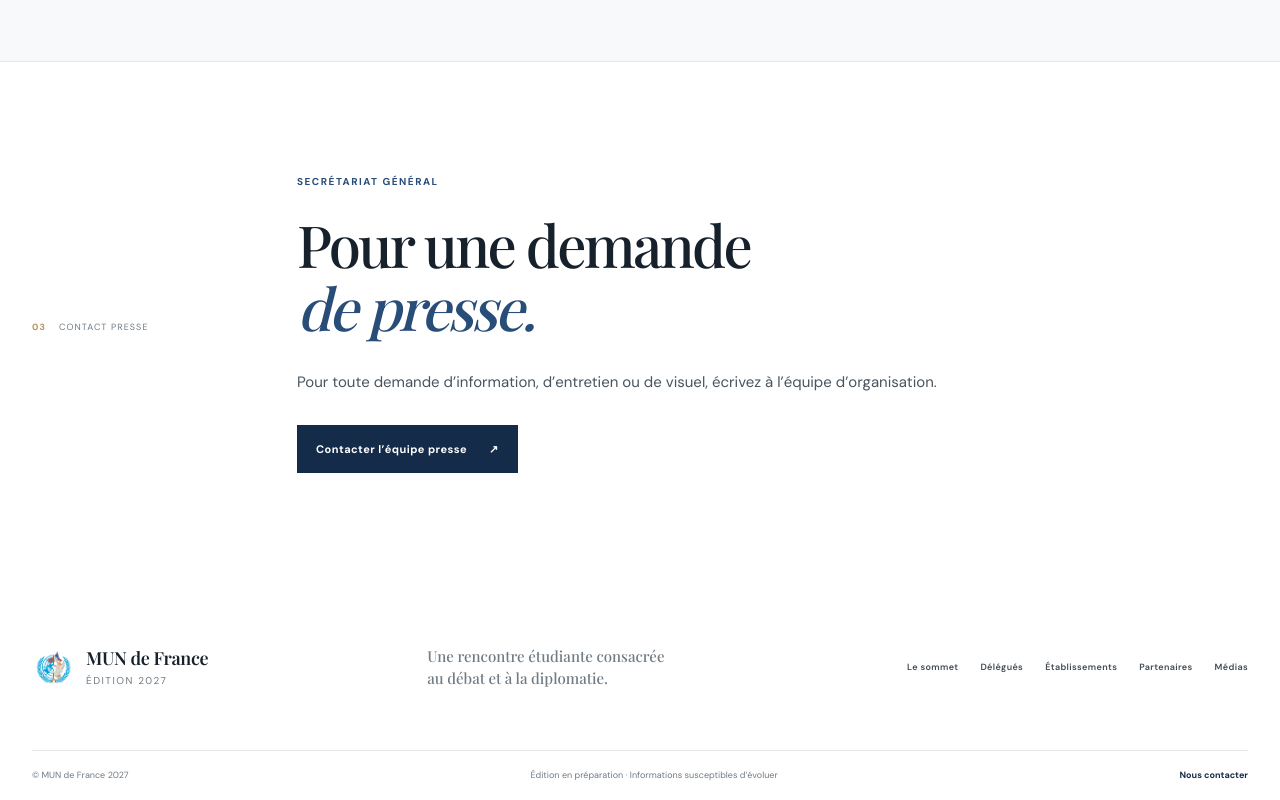
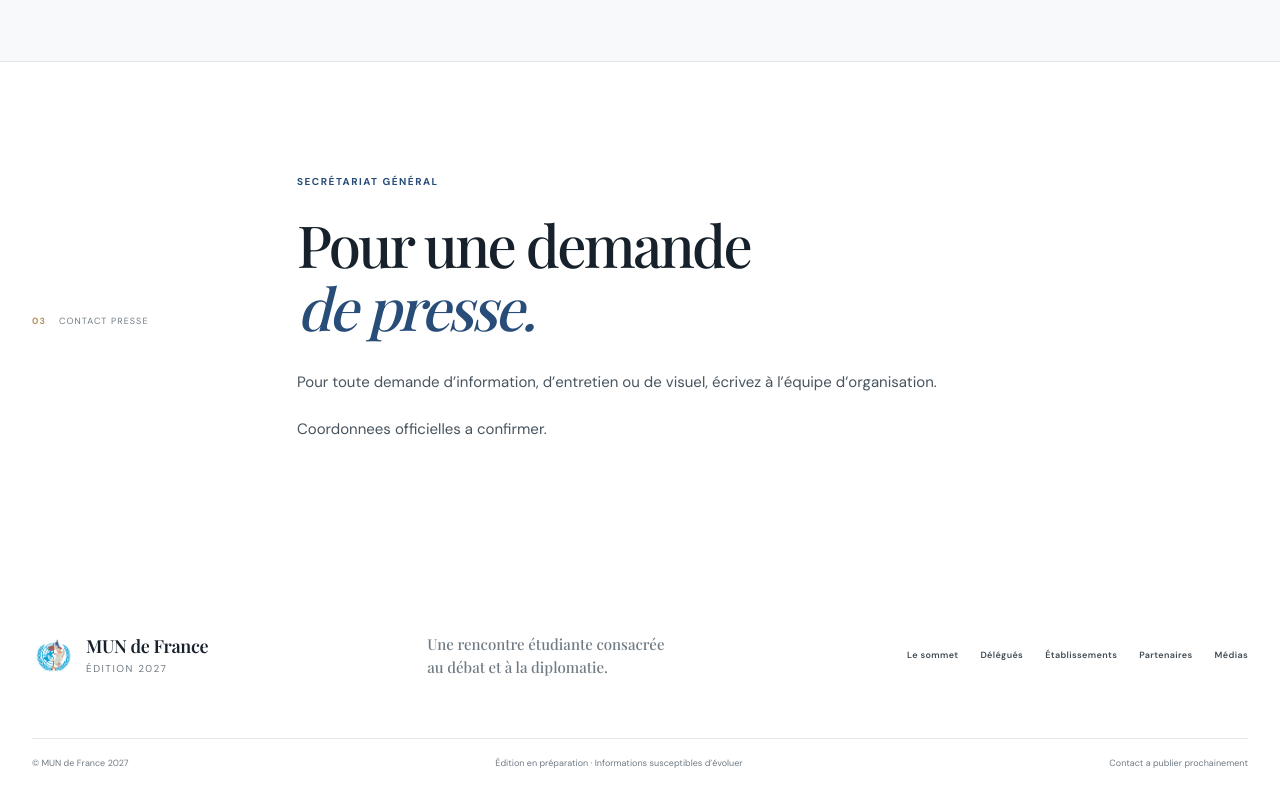
Before and after one commit to Beeple02/mdf, a plain HTML site: page outputs/mun-de-france/medias.html in a window 1280 px wide. Shown: the part 1717-2517 px from the top of the page. Drawn offline with nearby package versions, Linux system fonts and the light colour scheme; a web font is replaced by a local one.

Commit message:
Revise media section and update footer details
Updated the media section with new information and contact details for the press. Adjusted the footer to include upcoming contact information.

```diff
--- a/outputs/mun-de-france/medias.html
+++ b/outputs/mun-de-france/medias.html
@@ -1,8 +1,8 @@
 <!doctype html>
 <html lang="fr"><head><meta charset="utf-8"><meta name="viewport" content="width=device-width, initial-scale=1"><meta name="theme-color" content="#ffffff"><meta name="description" content="Informations et contact presse du MUN de France 2027."><title>Médias — MUN de France 2027</title><link rel="preconnect" href="https://fonts.googleapis.com"><link rel="preconnect" href="https://fonts.gstatic.com" crossorigin><link href="https://fonts.googleapis.com/css2?family=DM+Sans:wght@400;500;600;700&family=Playfair+Display:ital,wght@0,500;0,600;0,700;1,500&display=swap" rel="stylesheet"><script src="https://cdn.tailwindcss.com"></script><link rel="stylesheet" href="assets/site.css"></head>
 <body><a class="skip-link" href="#contenu">Aller au contenu principal</a><header class="site-header"><div class="header-inner"><a class="brand" href="index.html" aria-label="MUN de France 2027, accueil"><img src="assets/mun-emblem.png" alt="Emblème du MUN de France" class="brand-mark"><span class="brand-copy"><strong>MUN de France</strong><small>Édition 2027</small></span></a><button class="menu-toggle" type="button" aria-expanded="false" aria-controls="main-nav"><span class="menu-toggle-label">Menu</span><span class="menu-icon" aria-hidden="true"><i></i><i></i></span></button><nav id="main-nav" class="main-nav" aria-label="Navigation principale"><a href="mun.html">Le sommet</a><a href="delegues.html">Délégués</a><a href="etablissements.html">Établissements</a><a href="partenaires.html">Partenaires</a><a class="active" href="medias.html" aria-current="page">Médias</a></nav></div></header>
-<main id="contenu"><section class="page-hero section-shell"><div class="page-hero-copy" data-reveal><p class="eyebrow"><span class="eyebrow-rule"></span> Espace médias</p><h1>Faire connaître<br><em>le débat.</em></h1><p class="hero-lede">Retrouvez les informations de présentation du MUN de France 2027 et contactez l’équipe pour toute demande éditoriale ou d’interview.</p></div><div class="page-hero-aside page-number" data-reveal><span>04</span><small>Presse<br>et ressources</small></div></section>
+<main id="contenu"><section class="page-hero section-shell"><div class="page-hero-copy" data-reveal><p class="eyebrow"><span class="eyebrow-rule"></span> Espace médias</p><h1>Informations<br><em>presse.</em></h1><p class="hero-lede">Présentation de l’édition 2027, état des lieux de préparation et coordonnées presse dès leur validation.</p></div><div class="page-hero-aside page-number" data-reveal><span>04</span><small>Presse<br>et ressources</small></div></section>
 <section class="section section-shell two-col-section"><div class="section-label" data-reveal><span>01</span><span>Présentation</span></div><div class="section-main prose-block" data-reveal><p class="eyebrow">En quelques mots</p><h2>Un sommet de jeunes<br><em>pour les enjeux du monde.</em></h2><p>Le MUN de France est un projet de rencontre francophone inspiré des simulations des Nations unies. Son édition 2027 est en préparation à Paris. Les informations relatives au format, aux commissions et aux lieux seront mises à jour après confirmation.</p><p>Le dossier de présentation à destination de la presse sera publié dès qu’une version validée sera disponible.</p></div></section>
 <section class="section section-tint"><div class="section-shell"><div class="section-heading" data-reveal><div><p class="eyebrow">02 · Ressources</p><h2>Éléments de marque<br><em>et actualités.</em></h2></div><p class="heading-note">Les ressources téléchargeables seront ajoutées après validation de leur version publique.</p></div><div class="media-resource" data-reveal><img src="assets/mun-emblem.png" alt="" class="resource-emblem"><div><span class="resource-kicker">Identité visuelle</span><h3>Emblème du MUN de France</h3><p>Une version haute définition et les règles d’usage seront mises à disposition dans le kit médias.</p></div><span class="resource-status">Kit médias en préparation</span></div></div></section>
-<section class="section section-shell two-col-section"><div class="section-label" data-reveal><span>03</span><span>Contact presse</span></div><div class="section-main prose-block" data-reveal><p class="eyebrow">Secrétariat général</p><h2>Pour une demande<br><em>de presse.</em></h2><p>Pour toute demande d’information, d’entretien ou de visuel, écrivez à l’équipe d’organisation.</p><a class="button button-primary" href="mailto:presse@mundefrance.fr?subject=Demande%20presse%20MUN%20de%20France%202027">Contacter l’équipe presse <span aria-hidden="true">↗</span></a></div></section></main>
-<footer class="site-footer"><div class="section-shell footer-top"><a class="brand footer-brand" href="index.html"><img src="assets/mun-emblem.png" alt="" class="brand-mark"><span class="brand-copy"><strong>MUN de France</strong><small>Édition 2027</small></span></a><p>Une rencontre étudiante consacrée<br>au débat et à la diplomatie.</p><div class="footer-nav"><a href="mun.html">Le sommet</a><a href="delegues.html">Délégués</a><a href="etablissements.html">Établissements</a><a href="partenaires.html">Partenaires</a><a href="medias.html">Médias</a></div></div><div class="section-shell footer-bottom"><span>© MUN de France 2027</span><span>Édition en préparation · Informations susceptibles d’évoluer</span><a href="mailto:contact@mundefrance.fr">Nous contacter</a></div></footer><script src="assets/site.js" defer></script></body></html>
+<section class="section section-shell two-col-section"><div class="section-label" data-reveal><span>03</span><span>Contact presse</span></div><div class="section-main prose-block" data-reveal><p class="eyebrow">Secrétariat général</p><h2>Pour une demande<br><em>de presse.</em></h2><p>Pour toute demande d’information, d’entretien ou de visuel, écrivez à l’équipe d’organisation.</p><p class="micro-note">Coordonnees officielles a confirmer.</p></div></section></main>
+<footer class="site-footer"><div class="section-shell footer-top"><a class="brand footer-brand" href="index.html"><img src="assets/mun-emblem.png" alt="" class="brand-mark"><span class="brand-copy"><strong>MUN de France</strong><small>Édition 2027</small></span></a><p>Une rencontre étudiante consacrée<br>au débat et à la diplomatie.</p><div class="footer-nav"><a href="mun.html">Le sommet</a><a href="delegues.html">Délégués</a><a href="etablissements.html">Établissements</a><a href="partenaires.html">Partenaires</a><a href="medias.html">Médias</a></div></div><div class="section-shell footer-bottom"><span>© MUN de France 2027</span><span>Édition en préparation · Informations susceptibles d’évoluer</span><span>Contact a publier prochainement</span></div></footer><script src="assets/site.js" defer></script></body></html>
```
